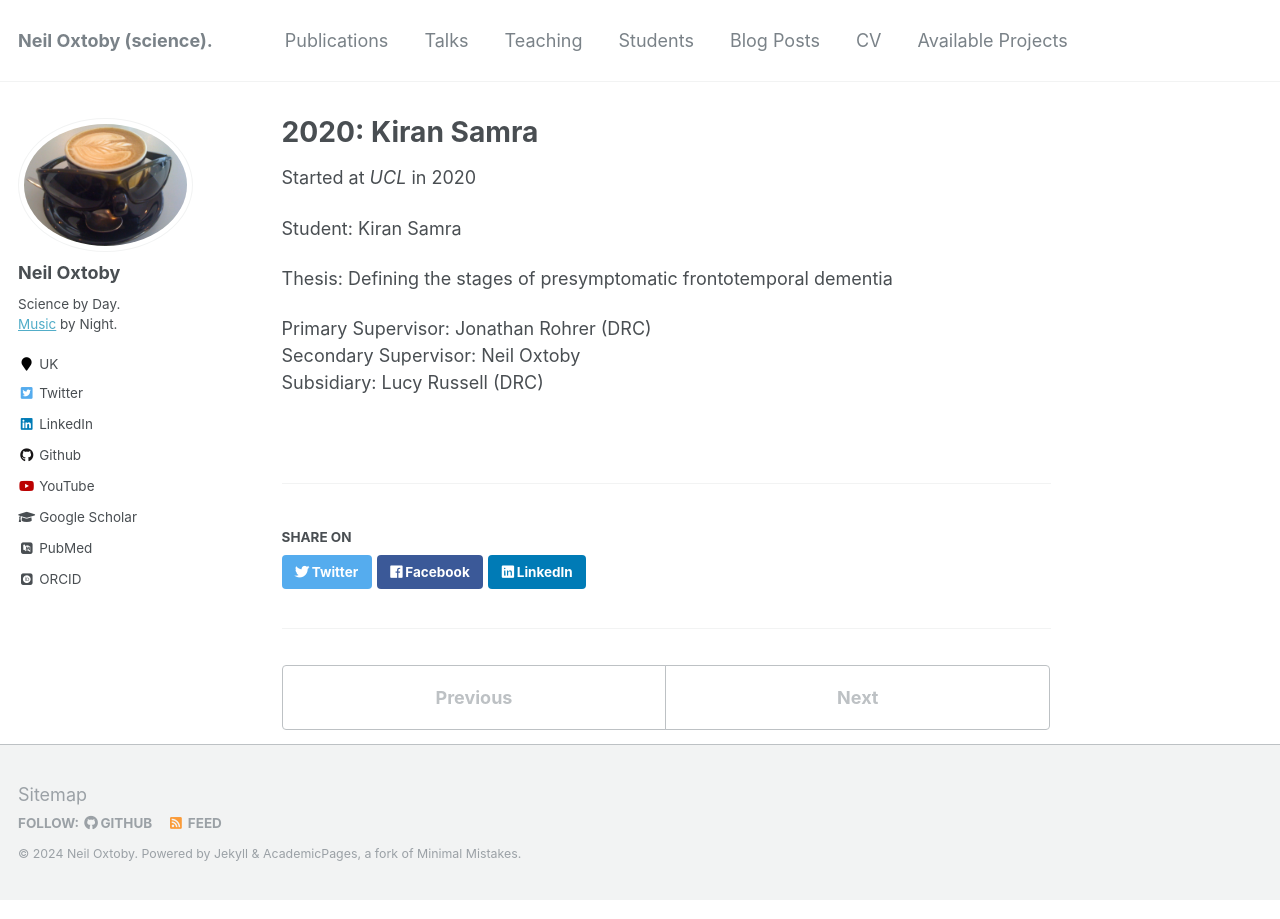
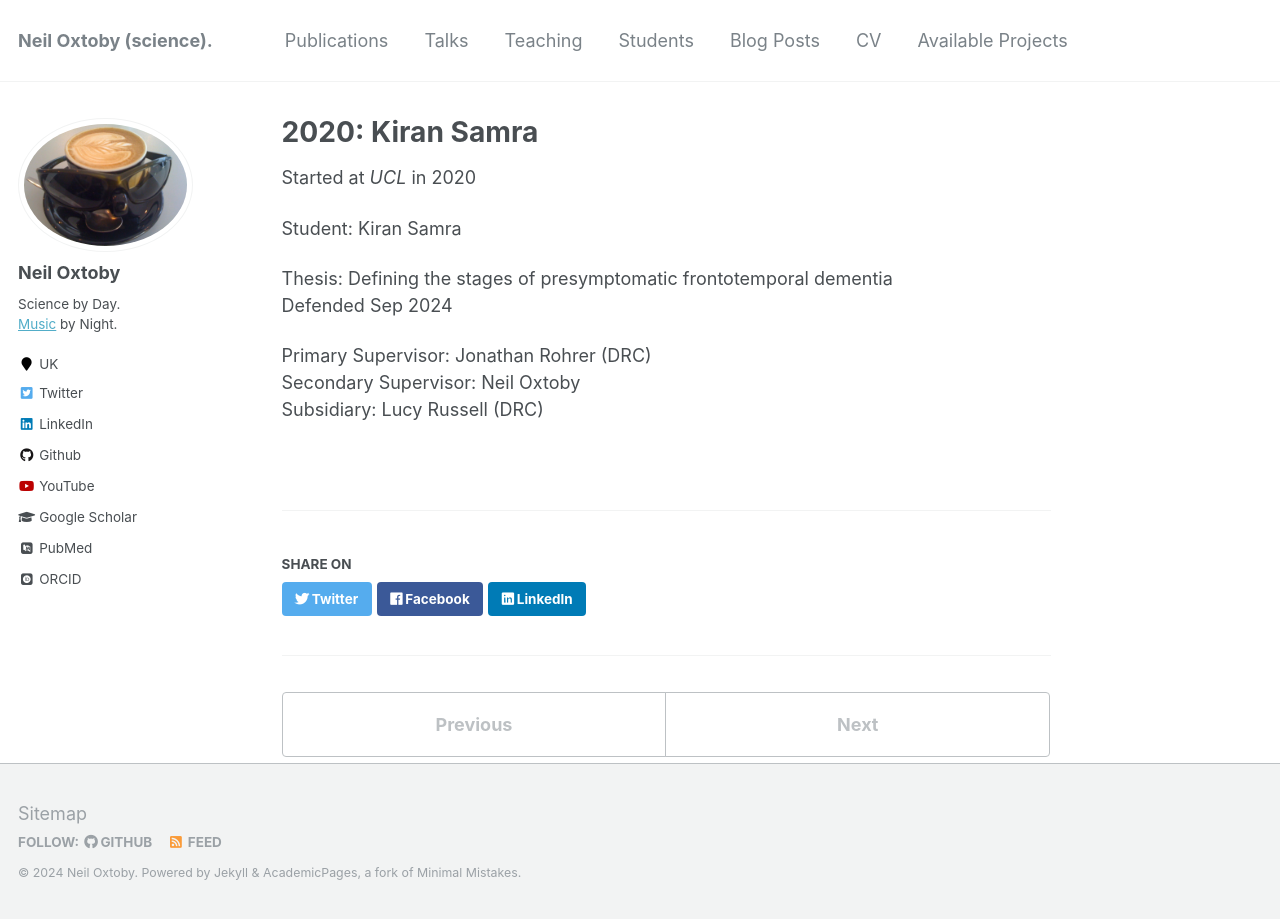
Before and after one commit to noxtoby/science, a Jekyll site: the page built from _students/2020-1-kiran-samra.md, in a window 1280 px wide. Built offline with Jekyll 4.4.1, drawn with Linux system fonts in a browser that asks for light colours; some web fonts are replaced.

Commit message:
Student update

```diff
--- a/_students/2020-1-kiran-samra.md
+++ b/_students/2020-1-kiran-samra.md
@@ -8,6 +8,7 @@ venue: 'UCL'
 Student: Kiran Samra
 
 Thesis: Defining the stages of presymptomatic frontotemporal dementia<br/>
+Defended Sep 2024<br/>
 
 Primary Supervisor: Jonathan Rohrer (DRC)<br/>
 Secondary Supervisor: Neil Oxtoby<br/>
```
